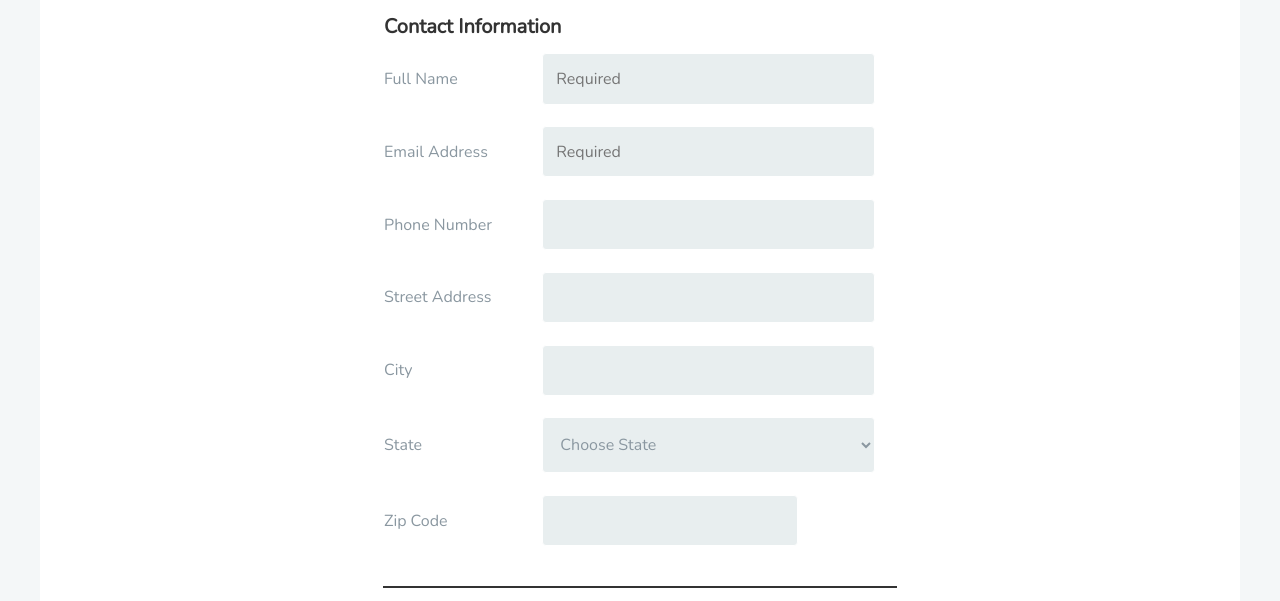
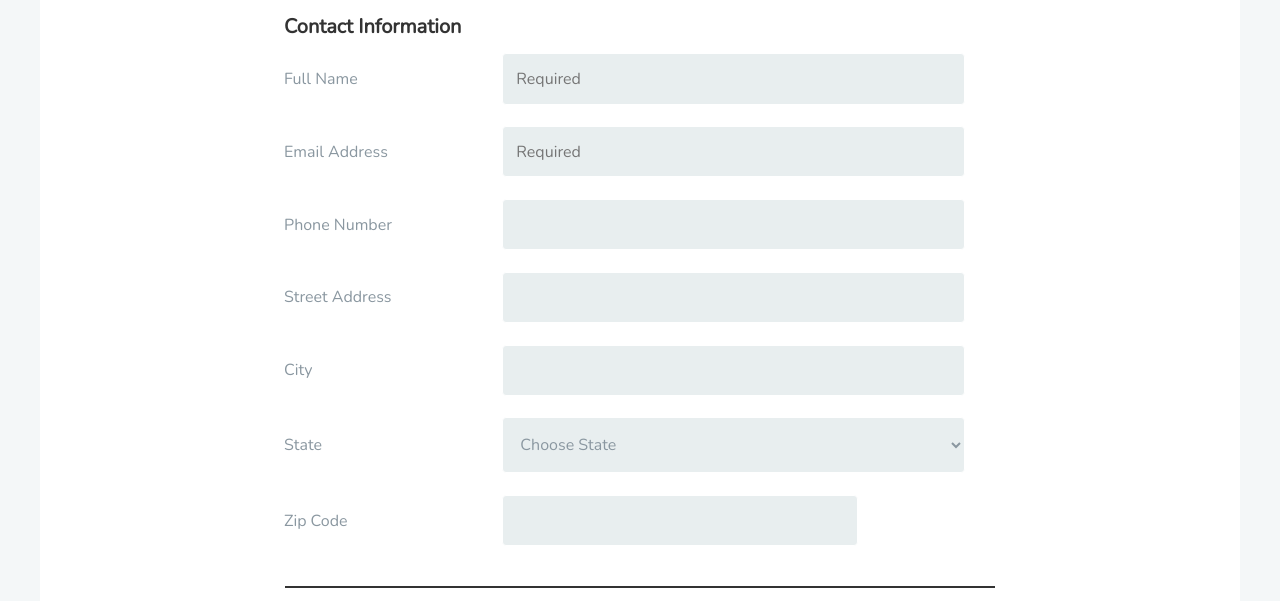
Before and after one commit to joshbraby/registration-form, a plain HTML site: page index.html in a window 1280 px wide. Shown: the part 181-782 px from the top of the page. Drawn offline with nearby package versions, Linux system fonts and the light colour scheme.

Commit message:
adjusts laptop mobile query

```diff
--- a/css/main.css
+++ b/css/main.css
@@ -137,10 +137,10 @@ footer {
   padding: 2rem;
 }
 
-@media screen and (min-width: 480px) {
+@media screen and (min-width: 760px) {
 
   form {
-    max-width: 560px;
+    max-width: 760px;
     margin: 0 auto;
   }
 
```
